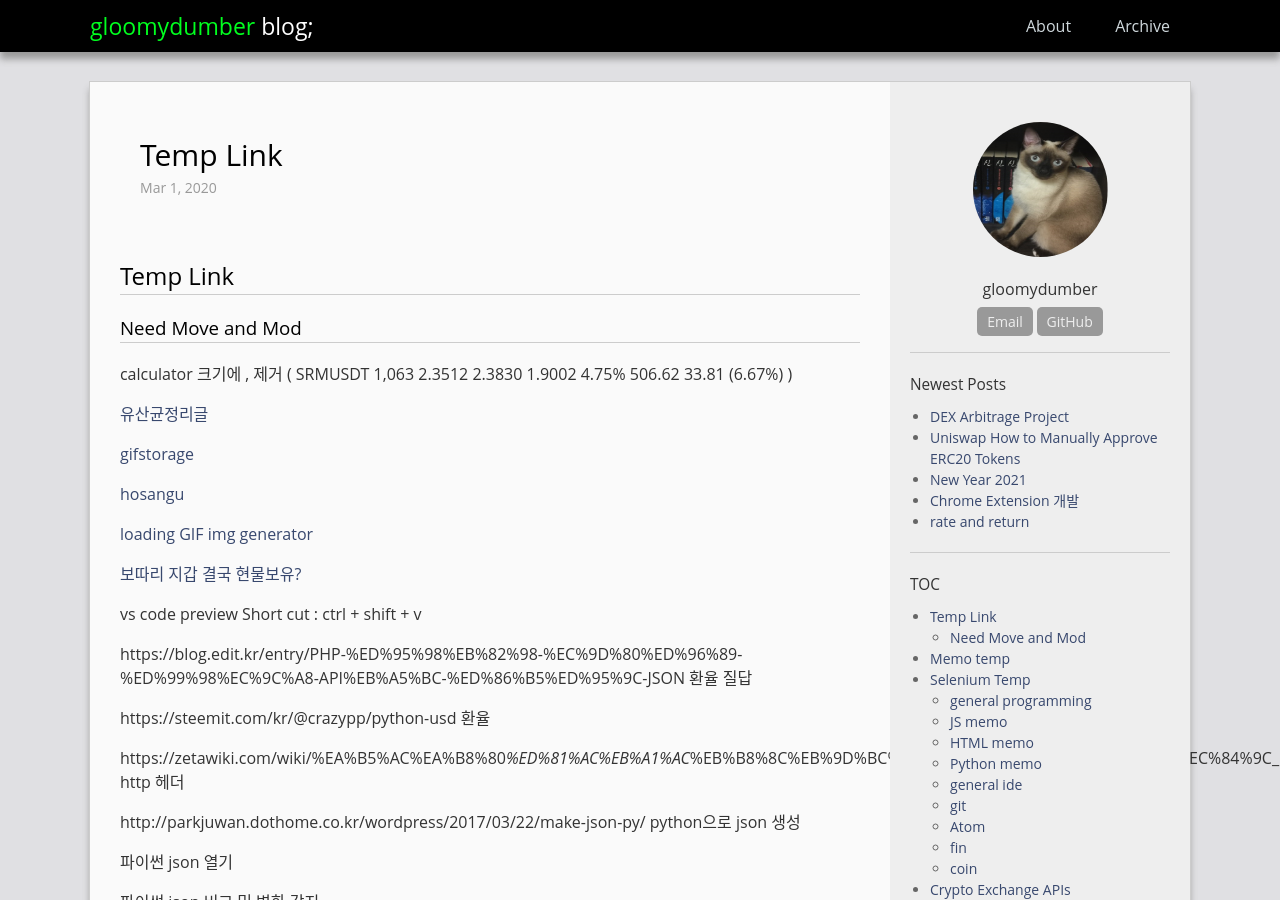
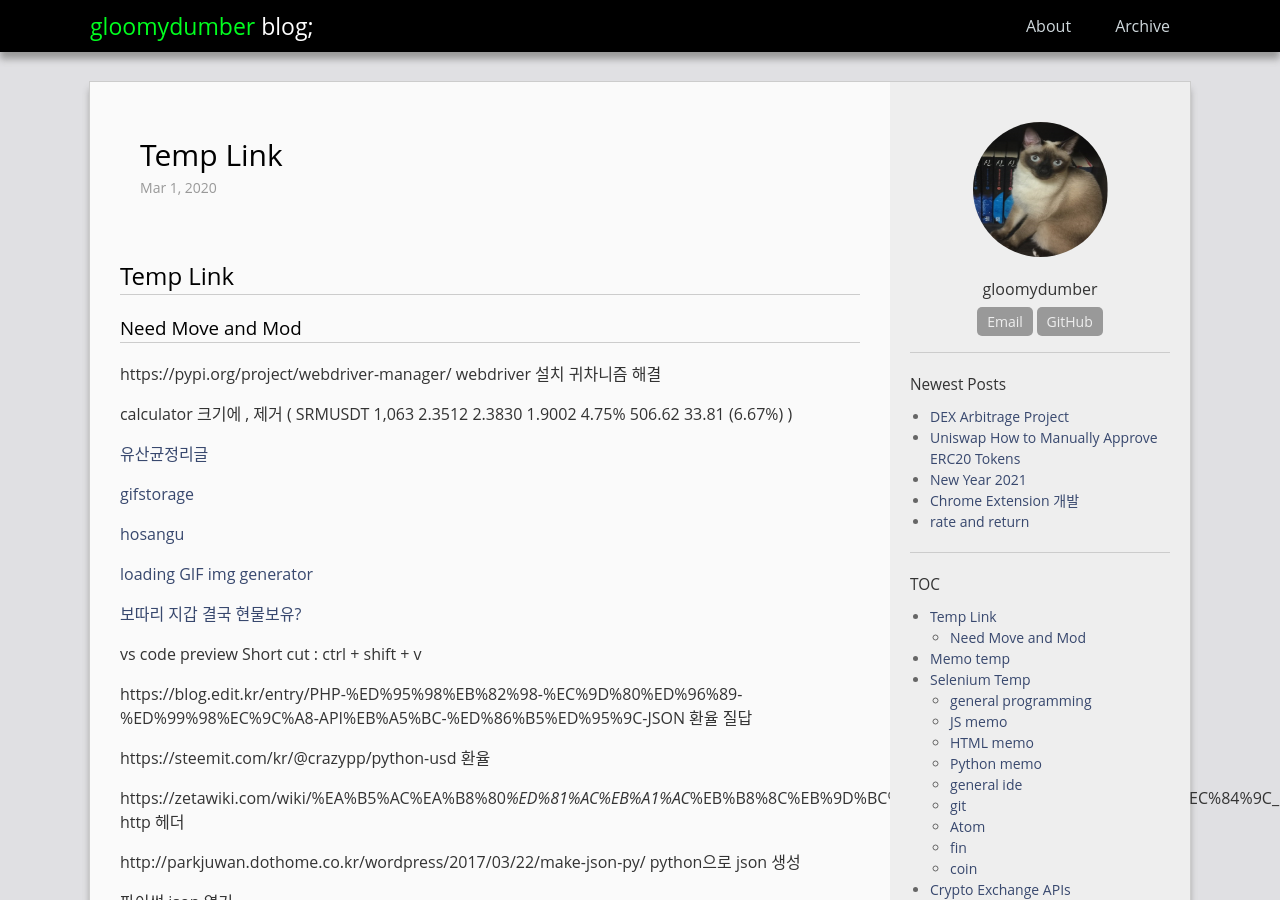
Before and after one commit to gloomydumber/copy, a Jekyll site: the page built from _posts/2020-03-01-TempLink.md, in a window 1280 px wide and 900 px high. Built offline with Jekyll 4.4.1, drawn with Linux system fonts in a browser that asks for light colours; comment, search, counter and statistics services are not loaded.

Commit message:
postModded

```diff
--- a/_posts/2020-03-01-TempLink.md
+++ b/_posts/2020-03-01-TempLink.md
@@ -11,6 +11,8 @@ use_math: true
 ## Temp Link
 
 ### Need Move and Mod
+
+https://pypi.org/project/webdriver-manager/ webdriver 설치 귀차니즘 해결
 
 calculator 크기에 , 제거 ( SRMUSDT 1,063 2.3512 2.3830 1.9002 4.75% 506.62 33.81 (6.67%) )
 
```
